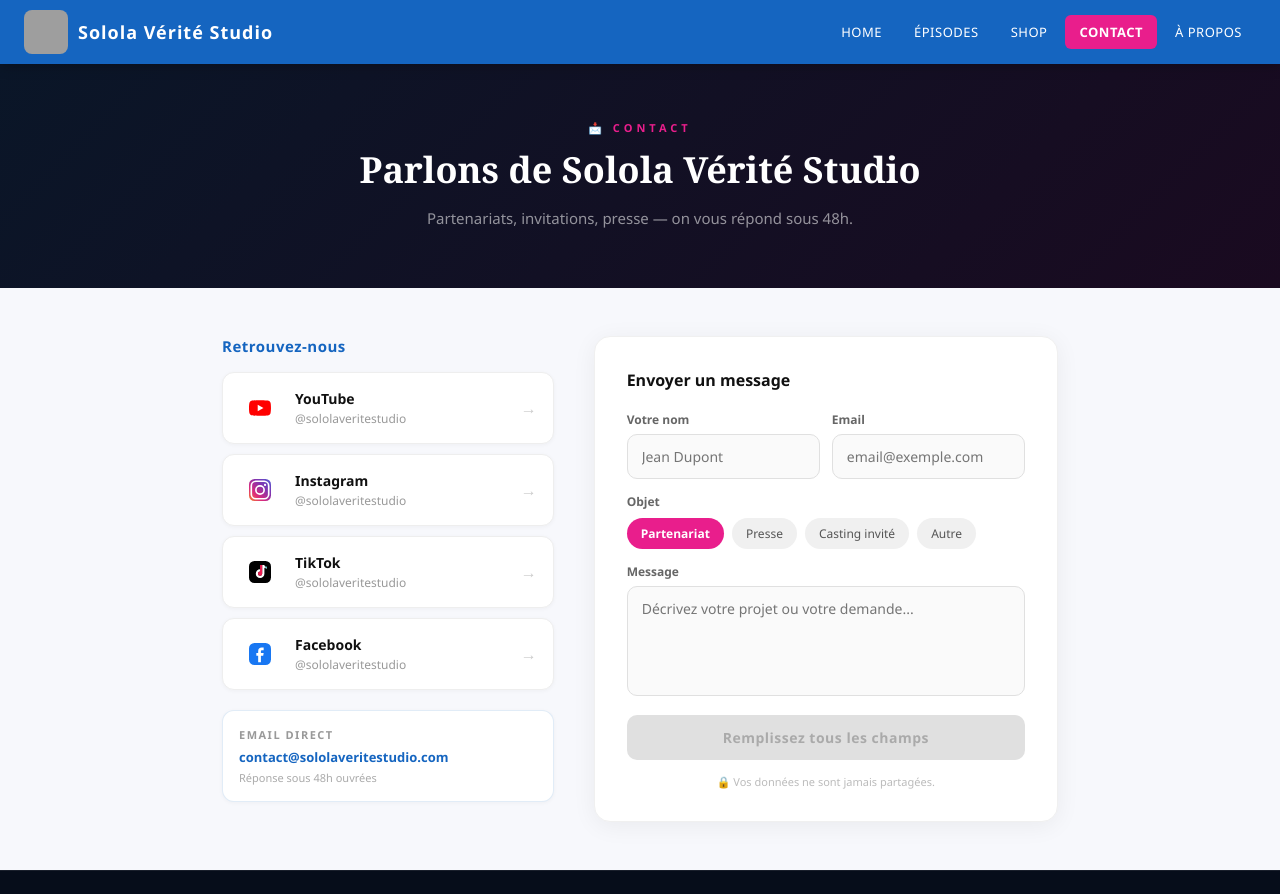
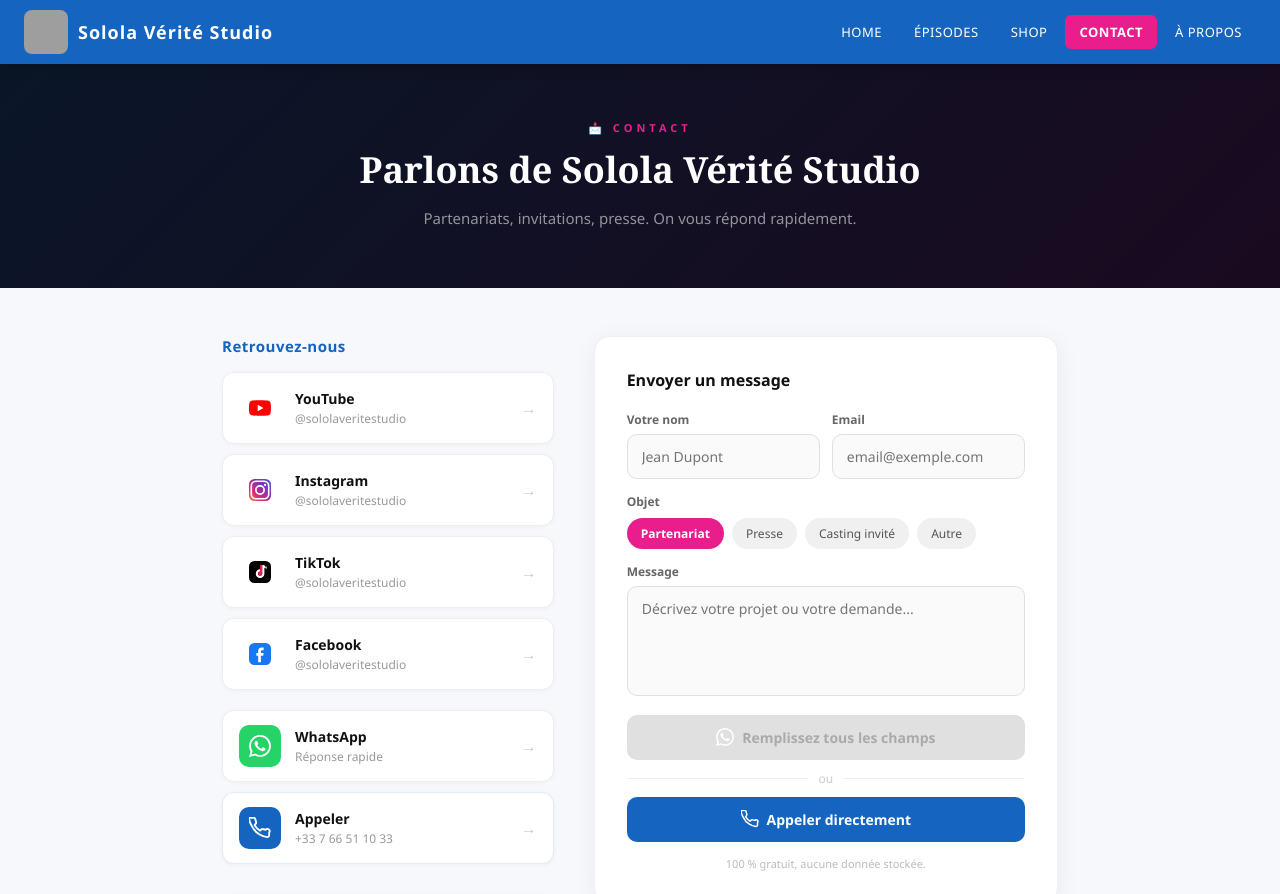
Before and after one commit to zcorp/sololaveritestudio, a React (Vite) app: page /contact in a window 1280 px wide. Shown: the top 894 px of the page. Built offline with nearby package versions, Linux system fonts and the light colour scheme; grey boxes are pictures that could not be loaded.

Commit message:
Connected form with WhatsApp

```diff
--- a/src/pages/ContactPage.jsx
+++ b/src/pages/ContactPage.jsx
@@ -5,13 +5,9 @@ import React, { useState } from "react";
 import { COLORS }          from "../config/site.js";
 import { useWindowWidth }  from "../hooks/useWindowWidth.js";
 
-/*const SOCIALS = [
-  { name: "YouTube",   handle: "@sololaveritestudio", emoji: "▶️", color: "#FF0000", url: "https://youtube.com/@sololaveritestudio" },
-  { name: "Instagram", handle: "@sololaveritestudio", emoji: "📷", color: "#E1306C", url: "https://www.instagram.com/sololaveritetvoff"           },
-  { name: "TikTok",    handle: "@sololaveritestudio", emoji: "🎵", color: "#010101", url: "https://www.tiktok.com/discover/solola-verite-tv"             },
-  { name: "Facebook", handle: "@sololaveritestudio",  emoji: "📘",  color: "#1877F2", url: "https://www.facebook.com/sololaveritestudio/"                  },
-  //{ name: "Twitter/X", handle: "@sololaveritestudio",           emoji: "𝕏",  color: "#1DA1F2", url: "https://x.com/sololaveritestudio"                  },
-];*/
+// ← Remplace par le vrai numéro WhatsApp (sans +, sans espaces)
+const WHATSAPP_NUMBER = "33766511033";
+const PHONE_NUMBER    = "+33 7 66 51 10 33";
 
 const SOCIALS = [
   {
@@ -77,42 +73,14 @@ export default function ContactPage() {
   const [submitted, setSubmitted] = useState(false);
   const [focused,   setFocused]   = useState("");
 
-  /*const handleSubmit = () => {
-    if (!form.name || !form.email || !form.message) return;
-    window.location.href = `mailto:sololaveritestudio@outlook.fr`
-      + `?subject=[${encodeURIComponent(form.subject)}] - ${encodeURIComponent(form.name)}`
-      + `&body=${encodeURIComponent(form.message)}`;
+  const isValid = form.name && form.email && form.message;
+
+  // ── WhatsApp ──────────────────────────────────────────────────────────────
+  const handleWhatsApp = () => {
+    if (!isValid) return;
+    const text = `Bonjour, je m'appelle ${form.name} (${form.email}).\n\nObjet : ${form.subject}\n\n${form.message}`;
+    window.open(`https://wa.me/${WHATSAPP_NUMBER}?text=${encodeURIComponent(text)}`, "_blank");
     setSubmitted(true);
-  };*/
-
-  const handleSubmit = async () => {
-    if (!form.name || !form.email || !form.message) return;
-
-    try {
-      const body = new URLSearchParams({
-        "form_type":          "contact",
-        "utf8":               "✓",
-        "contact[name]":      form.name,
-        "contact[email]":     form.email,
-        "contact[body]":      `[${form.subject}]\n\n${form.message}`,
-      });
-
-      const res = await fetch("https://shop.sololaveritestudio.com/contact", {
-        method:  "POST",
-        headers: { "Content-Type": "application/x-www-form-urlencoded" },
-        body:    body.toString(),
-      });
-
-      // Shopify retourne toujours 200 ou une redirection
-      if (res.ok || res.status === 302) {
-        setSubmitted(true);
-      } else {
-        throw new Error(`HTTP ${res.status}`);
-      }
-    } catch(e) {
-      // Shopify bloque les requêtes cross-origin — fallback mailto
-      window.location.href = `mailto:contact@sololaveritestudio.com?subject=[${form.subject}]&body=${encodeURIComponent(form.message)}`;
-    }
   };
 
   const inputStyle = (field) => ({
@@ -134,9 +102,9 @@ export default function ContactPage() {
 
       {/* ── Hero header ───────────────────────────────────────────────── */}
       <div style={{
-        background:    `linear-gradient(135deg, ${COLORS.dark} 0%, #1a0a20 100%)`,
-        padding:       isMobile ? "40px 20px" : "56px 40px",
-        textAlign:     "center",
+        background:  `linear-gradient(135deg, ${COLORS.dark} 0%, #1a0a20 100%)`,
+        padding:     isMobile ? "40px 20px" : "56px 40px",
+        textAlign:   "center",
       }}>
         <div style={{ color: COLORS.pink, fontSize: 11, fontWeight: 800, letterSpacing: 4, marginBottom: 10 }}>
           📩 CONTACT
@@ -151,25 +119,25 @@ export default function ContactPage() {
           Parlons de Solola Vérité Studio
         </h1>
         <p style={{
-          color:     "rgba(255,255,255,.55)",
-          fontSize:  isMobile ? 13 : 15,
-          maxWidth:  500,
-          margin:    "0 auto",
+          color:      "rgba(255,255,255,.55)",
+          fontSize:   isMobile ? 13 : 15,
+          maxWidth:   500,
+          margin:     "0 auto",
           lineHeight: 1.7,
         }}>
-          Partenariats, invitations, presse — on vous répond sous 48h.
+          Partenariats, invitations, presse. On vous répond rapidement.
         </p>
       </div>
 
       {/* ── Content ───────────────────────────────────────────────────── */}
       <div style={{
-        maxWidth:  900,
-        margin:    "0 auto",
-        padding:   isMobile ? "28px 16px" : "48px 32px",
-        display:   "grid",
+        maxWidth:            900,
+        margin:              "0 auto",
+        padding:             isMobile ? "28px 16px" : "48px 32px",
+        display:             "grid",
         gridTemplateColumns: isMobile ? "1fr" : "1fr 1.4fr",
-        gap:       isMobile ? 28 : 40,
-        alignItems: "start",
+        gap:                 isMobile ? 28 : 40,
+        alignItems:          "start",
       }}>
 
         {/* ── Réseaux sociaux ───────────────────────────────────────── */}
@@ -190,14 +158,10 @@ export default function ContactPage() {
                   border:       "1px solid #eee",
                   borderRadius: 12,
                   cursor:       "pointer",
-                  transition:   "box-shadow .2s, transform .2s",
+                  transition:   "box-shadow .2s",
                   boxShadow:    "0 1px 4px rgba(0,0,0,.04)",
                 }}>
-                  <div style={{
-                    width: 42, height: 42, borderRadius: 10,
-                    display: "flex", alignItems: "center", justifyContent: "center",
-                    flexShrink: 0, overflow: "hidden",
-                  }}>
+                  <div style={{ width: 42, height: 42, borderRadius: 10, display: "flex", alignItems: "center", justifyContent: "center", flexShrink: 0, overflow: "hidden" }}>
                     {s.icon}
                   </div>
                   <div style={{ flex: 1 }}>
@@ -210,7 +174,53 @@ export default function ContactPage() {
             ))}
           </div>
 
-          {/* Email direct */}
+          {/* Contact direct */}
+          <div style={{ marginTop: 20, display: "flex", flexDirection: "column", gap: 10 }}>
+
+            {/* WhatsApp direct */}
+            <a href={`https://wa.me/${WHATSAPP_NUMBER}`} target="_blank" rel="noopener noreferrer"
+              style={{ textDecoration: "none" }}>
+              <div style={{
+                display: "flex", alignItems: "center", gap: 14,
+                padding: "14px 16px", background: "#fff",
+                border: "1px solid #eee", borderRadius: 12,
+                boxShadow: "0 1px 4px rgba(0,0,0,.04)",
+              }}>
+                <div style={{ width: 42, height: 42, borderRadius: 10, background: "#25D366", display: "flex", alignItems: "center", justifyContent: "center", flexShrink: 0 }}>
+                  <svg viewBox="0 0 24 24" fill="white" width="22" height="22">
+                    <path d="M17.472 14.382c-.297-.149-1.758-.867-2.03-.967-.273-.099-.471-.148-.67.15-.197.297-.767.966-.94 1.164-.173.199-.347.223-.644.075-.297-.15-1.255-.463-2.39-1.475-.883-.788-1.48-1.761-1.653-2.059-.173-.297-.018-.458.13-.606.134-.133.298-.347.446-.52.149-.174.198-.298.298-.497.099-.198.05-.371-.025-.52-.075-.149-.669-1.612-.916-2.207-.242-.579-.487-.5-.669-.51-.173-.008-.371-.01-.57-.01-.198 0-.52.074-.792.372-.272.297-1.04 1.016-1.04 2.479 0 1.462 1.065 2.875 1.213 3.074.149.198 2.096 3.2 5.077 4.487.709.306 1.262.489 1.694.625.712.227 1.36.195 1.871.118.571-.085 1.758-.719 2.006-1.413.248-.694.248-1.289.173-1.413-.074-.124-.272-.198-.57-.347m-5.421 7.403h-.004a9.87 9.87 0 01-5.031-1.378l-.361-.214-3.741.982.998-3.648-.235-.374a9.86 9.86 0 01-1.51-5.26c.001-5.45 4.436-9.884 9.888-9.884 2.64 0 5.122 1.03 6.988 2.898a9.825 9.825 0 012.893 6.994c-.003 5.45-4.437 9.884-9.885 9.884m8.413-18.297A11.815 11.815 0 0012.05 0C5.495 0 .16 5.335.157 11.892c0 2.096.547 4.142 1.588 5.945L.057 24l6.305-1.654a11.882 11.882 0 005.683 1.448h.005c6.554 0 11.89-5.335 11.893-11.893a11.821 11.821 0 00-3.48-8.413z"/>
+                  </svg>
+                </div>
+                <div style={{ flex: 1 }}>
+                  <div style={{ fontWeight: 700, fontSize: 14, color: "#111" }}>WhatsApp</div>
+                  <div style={{ fontSize: 12, color: "#999", marginTop: 2 }}>Réponse rapide</div>
+                </div>
+                <span style={{ color: "#ccc", fontSize: 16 }}>→</span>
+              </div>
+            </a>
+
+            {/* Call */}
+            <a href={`tel:${PHONE_NUMBER}`} style={{ textDecoration: "none" }}>
+              <div style={{
+                display: "flex", alignItems: "center", gap: 14,
+                padding: "14px 16px", background: "#fff",
+                border: `1px solid ${COLORS.blue}20`, borderRadius: 12,
+                boxShadow: "0 1px 4px rgba(0,0,0,.04)",
+              }}>
+                <div style={{ width: 42, height: 42, borderRadius: 10, background: COLORS.blue, display: "flex", alignItems: "center", justifyContent: "center", flexShrink: 0 }}>
+                  <svg viewBox="0 0 24 24" fill="none" width="22" height="22" stroke="white" strokeWidth="2" strokeLinecap="round" strokeLinejoin="round">
+                    <path d="M22 16.92v3a2 2 0 01-2.18 2 19.79 19.79 0 01-8.63-3.07A19.5 19.5 0 013.07 9.81a19.79 19.79 0 01-3.07-8.67A2 2 0 012 .82h3a2 2 0 012 1.72c.127.96.361 1.903.7 2.81a2 2 0 01-.45 2.11L6.09 8.91a16 16 0 006 6l1.27-1.27a2 2 0 012.11-.45c.907.339 1.85.573 2.81.7A2 2 0 0122 16.92z"/>
+                  </svg>
+                </div>
+                <div style={{ flex: 1 }}>
+                  <div style={{ fontWeight: 700, fontSize: 14, color: "#111" }}>Appeler</div>
+                  <div style={{ fontSize: 12, color: "#999", marginTop: 2 }}>{PHONE_NUMBER}</div>
+                </div>
+                <span style={{ color: "#ccc", fontSize: 16 }}>→</span>
+              </div>
+            </a>
+
+               {/* Email direct */}
           <div style={{
             marginTop:    20,
             padding:      "16px",
@@ -227,6 +237,9 @@ export default function ContactPage() {
             </div>
             <div style={{ color: "#aaa", fontSize: 11, marginTop: 4 }}>Réponse sous 48h ouvrées</div>
           </div>
+
+
+          </div>
         </div>
 
         {/* ── Formulaire ────────────────────────────────────────────── */}
@@ -241,7 +254,7 @@ export default function ContactPage() {
             <div style={{ textAlign: "center", padding: "32px 0" }}>
               <div style={{ fontSize: 52, marginBottom: 14 }}>✅</div>
               <h4 style={{ color: COLORS.blue, marginBottom: 8, fontSize: 18 }}>Message envoyé !</h4>
-              <p style={{ color: "#888", fontSize: 14, marginBottom: 24 }}>On vous répond sous 48h.</p>
+              <p style={{ color: "#888", fontSize: 14, marginBottom: 24 }}>On vous répond rapidement sur WhatsApp.</p>
               <button
                 onClick={() => { setSubmitted(false); setForm({ name: "", email: "", subject: "Partenariat", message: "" }); }}
                 style={{ background: COLORS.pink, color: "#fff", border: "none", padding: "11px 24px", borderRadius: 8, fontWeight: 700, cursor: "pointer", fontSize: 14 }}>
@@ -277,7 +290,7 @@ export default function ContactPage() {
                   ))}
                 </div>
 
-                {/* Objet — pills cliquables */}
+                {/* Objet */}
                 <div>
                   <div style={{ fontSize: 12, fontWeight: 600, color: "#666", marginBottom: 8 }}>Objet</div>
                   <div style={{ display: "flex", gap: 8, flexWrap: "wrap" }}>
@@ -313,26 +326,65 @@ export default function ContactPage() {
                   />
                 </div>
 
-                {/* Submit */}
-                <button
-                  onClick={handleSubmit}
-                  style={{
-                    background:   form.name && form.email && form.message ? COLORS.blue : "#e0e0e0",
-                    color:        form.name && form.email && form.message ? "#fff" : "#aaa",
-                    border:       "none",
-                    padding:      "13px",
-                    borderRadius: 10,
-                    fontWeight:   700,
-                    cursor:       form.name && form.email && form.message ? "pointer" : "not-allowed",
-                    fontSize:     14,
-                    transition:   "background .2s",
-                    letterSpacing: 0.5,
-                  }}>
-                  {form.name && form.email && form.message ? "Envoyer le message →" : "Remplissez tous les champs"}
-                </button>
+                {/* Boutons */}
+                <div style={{ display: "flex", flexDirection: "column", gap: 10 }}>
+
+                  {/* WhatsApp */}
+                  <button onClick={handleWhatsApp}
+                    style={{
+                      background:     isValid ? "#25D366" : "#e0e0e0",
+                      color:          isValid ? "#fff" : "#aaa",
+                      border:         "none",
+                      padding:        "13px",
+                      borderRadius:   10,
+                      fontWeight:     700,
+                      cursor:         isValid ? "pointer" : "not-allowed",
+                      fontSize:       14,
+                      display:        "flex",
+                      alignItems:     "center",
+                      justifyContent: "center",
+                      gap:            8,
+                      transition:     "background .2s",
+                    }}>
+                    <svg viewBox="0 0 24 24" fill="white" width="18" height="18">
+                      <path d="M17.472 14.382c-.297-.149-1.758-.867-2.03-.967-.273-.099-.471-.148-.67.15-.197.297-.767.966-.94 1.164-.173.199-.347.223-.644.075-.297-.15-1.255-.463-2.39-1.475-.883-.788-1.48-1.761-1.653-2.059-.173-.297-.018-.458.13-.606.134-.133.298-.347.446-.52.149-.174.198-.298.298-.497.099-.198.05-.371-.025-.52-.075-.149-.669-1.612-.916-2.207-.242-.579-.487-.5-.669-.51-.173-.008-.371-.01-.57-.01-.198 0-.52.074-.792.372-.272.297-1.04 1.016-1.04 2.479 0 1.462 1.065 2.875 1.213 3.074.149.198 2.096 3.2 5.077 4.487.709.306 1.262.489 1.694.625.712.227 1.36.195 1.871.118.571-.085 1.758-.719 2.006-1.413.248-.694.248-1.289.173-1.413-.074-.124-.272-.198-.57-.347m-5.421 7.403h-.004a9.87 9.87 0 01-5.031-1.378l-.361-.214-3.741.982.998-3.648-.235-.374a9.86 9.86 0 01-1.51-5.26c.001-5.45 4.436-9.884 9.888-9.884 2.64 0 5.122 1.03 6.988 2.898a9.825 9.825 0 012.893 6.994c-.003 5.45-4.437 9.884-9.885 9.884m8.413-18.297A11.815 11.815 0 0012.05 0C5.495 0 .16 5.335.157 11.892c0 2.096.547 4.142 1.588 5.945L.057 24l6.305-1.654a11.882 11.882 0 005.683 1.448h.005c6.554 0 11.89-5.335 11.893-11.893a11.821 11.821 0 00-3.48-8.413z"/>
+                    </svg>
+                    {isValid ? "Envoyer via WhatsApp" : "Remplissez tous les champs"}
+                  </button>
+
+                  {/* Séparateur */}
+                  <div style={{ display: "flex", alignItems: "center", gap: 10 }}>
+                    <div style={{ flex: 1, height: 1, background: "#f0f0f0" }} />
+                    <span style={{ color: "#ccc", fontSize: 12 }}>ou</span>
+                    <div style={{ flex: 1, height: 1, background: "#f0f0f0" }} />
+                  </div>
+
+                  {/* Call */}
+                  <a href={`tel:${PHONE_NUMBER}`}
+                    style={{
+                      background:     COLORS.blue,
+                      color:          "#fff",
+                      padding:        "13px",
+                      borderRadius:   10,
+                      fontWeight:     700,
+                      fontSize:       14,
+                      textDecoration: "none",
+                      display:        "flex",
+                      alignItems:     "center",
+                      justifyContent: "center",
+                      gap:            8,
+                      transition:     "background .2s",
+                    }}>
+                    <svg viewBox="0 0 24 24" fill="none" width="18" height="18" stroke="white" strokeWidth="2" strokeLinecap="round" strokeLinejoin="round">
+                      <path d="M22 16.92v3a2 2 0 01-2.18 2 19.79 19.79 0 01-8.63-3.07A19.5 19.5 0 013.07 9.81a19.79 19.79 0 01-3.07-8.67A2 2 0 012 .82h3a2 2 0 012 1.72c.127.96.361 1.903.7 2.81a2 2 0 01-.45 2.11L6.09 8.91a16 16 0 006 6l1.27-1.27a2 2 0 012.11-.45c.907.339 1.85.573 2.81.7A2 2 0 0122 16.92z"/>
+                    </svg>
+                    Appeler directement
+                  </a>
+
+                </div>
 
                 <p style={{ color: "#bbb", fontSize: 11, textAlign: "center", margin: 0 }}>
-                  🔒 Vos données ne sont jamais partagées.
+                  100 % gratuit, aucune donnée stockée.
                 </p>
               </div>
             </>
```
